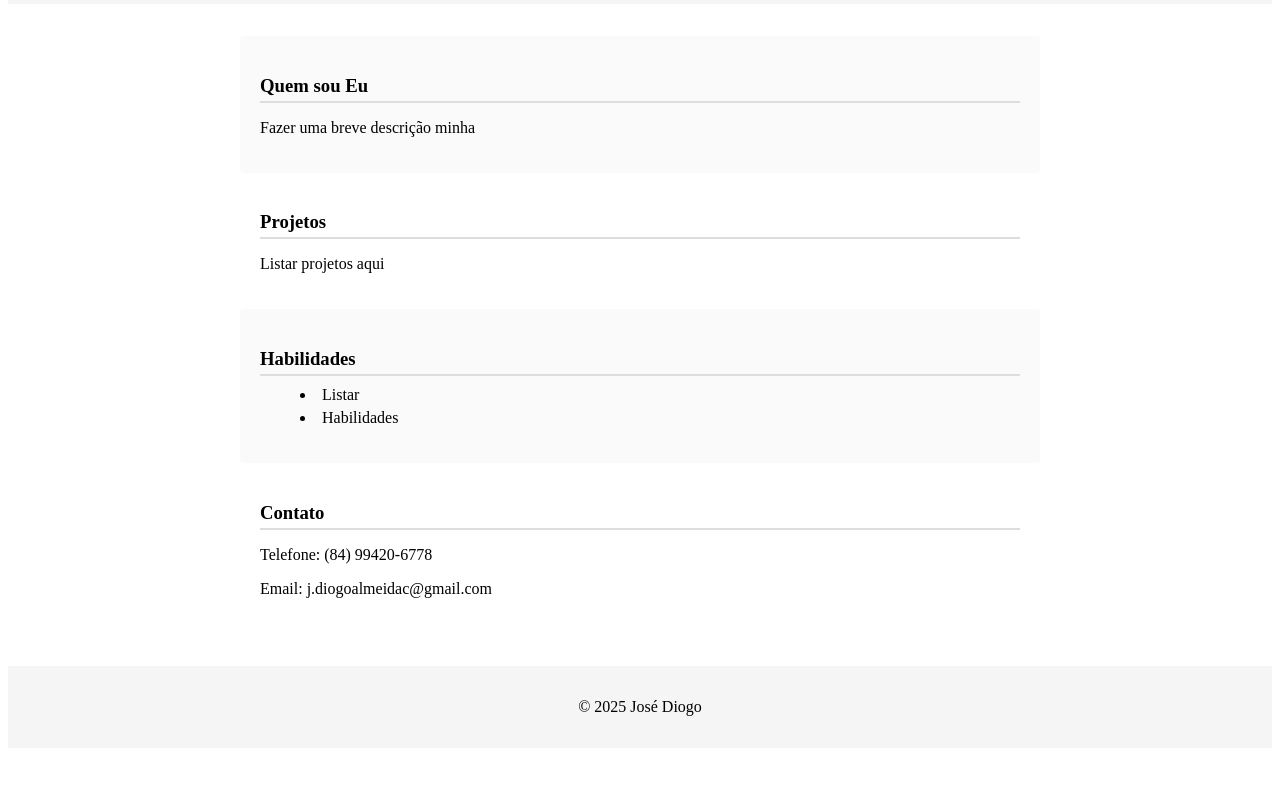
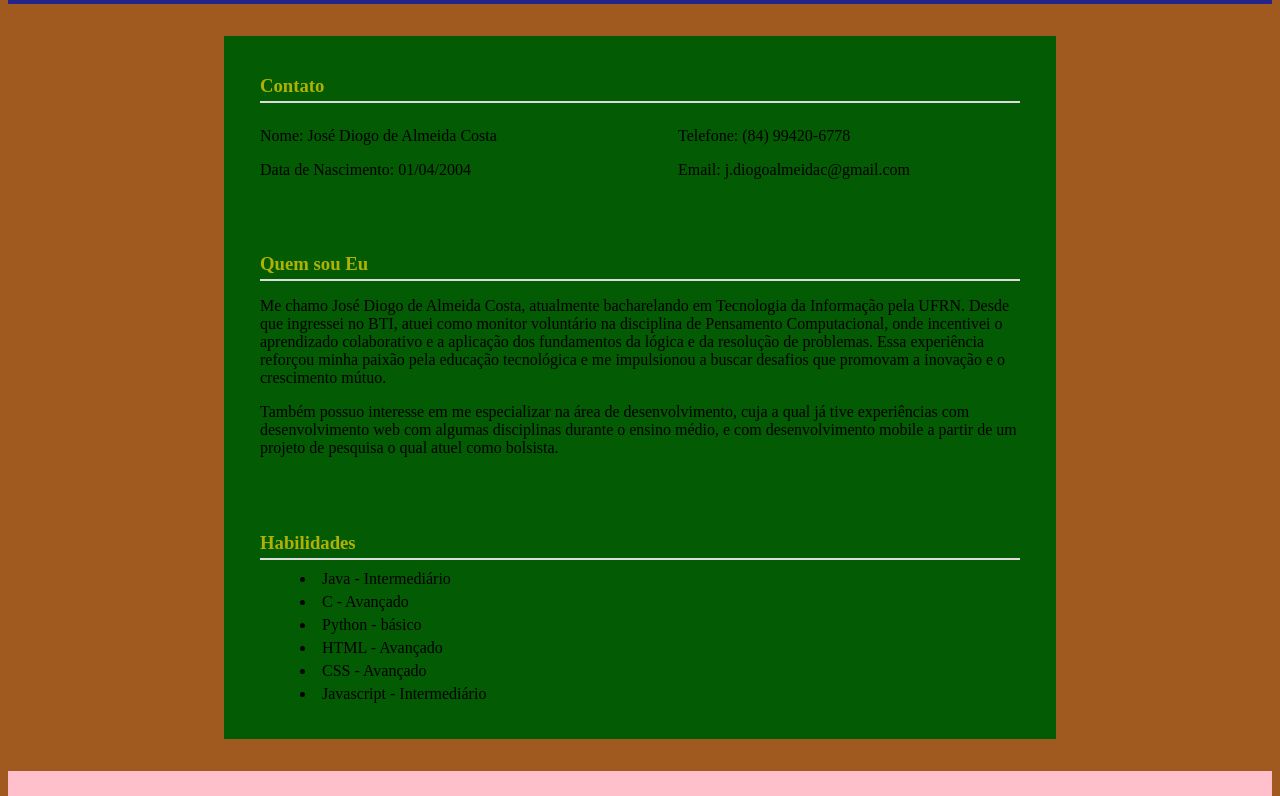
Before and after one commit to Diogo-Almeida-Costa/Mini-Projeto-II, a plain HTML site: page index.html in a window 1280 px wide. Shown: the part 124-920 px from the top of the page. Before the commit the page ends 880 px from the top, so only its background shows below. Drawn offline with Linux system fonts and the light colour scheme.

Commit message:
Estilização parcial página principal

```diff
--- a/index.html
+++ b/index.html
@@ -23,29 +23,47 @@
     </header>
 
     <article class="conteudoPrincipal">
+
+        <section class="dadosPessoais">
+            <h1> Contato </h1>
+            <div class="dadosContainer">
+                <div class="divDados">
+                    <p> Nome: José Diogo de Almeida Costa </p>
+                    <p> Data de Nascimento: 01/04/2004</p>
+                </div>
+                <div class="divDados">
+                    <p> Telefone: (84) 99420-6778 </p>
+                    <p> Email: j.diogoalmeidac@gmail.com</p>
+                </div>
+            </div>
+        </section>
+
         <section id="quemSou">
             <h1> Quem sou Eu </h1>
-            <p>Fazer uma breve descrição minha</p>
+            <p>
+                Me chamo José Diogo de Almeida Costa, atualmente bacharelando em Tecnologia da Informação pela UFRN. Desde que ingressei no BTI, atuei como monitor
+                voluntário na disciplina de Pensamento Computacional, onde incentivei o aprendizado colaborativo e a aplicação dos fundamentos da lógica e da resolução
+                de problemas. Essa experiência reforçou minha paixão pela educação tecnológica e me impulsionou a buscar desafios que promovam a inovação e o crescimento mútuo.
+            </p>
+            <p>
+                Também possuo interesse em me especializar na área de desenvolvimento, cuja a qual já tive experiências com desenvolvimento web com algumas disciplinas durante
+                o ensino médio, e com desenvolvimento mobile a partir de um projeto de pesquisa o qual atuel como bolsista.
+            </p>
         </section>
 
-        <section id="projetos">
-            <h1> Projetos </h1>
-            <p> Listar projetos aqui </p>
-        </section>
 
         <section id="habilidades">
             <h1> Habilidades </h1>
             <ul>
-                <li> Listar </li>
-                <li> Habilidades </li>
+                <li> Java - Intermediário </li>
+                <li> C - Avançado </li>
+                <li> Python - básico </li>
+                <li> HTML - Avançado </li>
+                <li> CSS - Avançado </li>
+                <li> Javascript - Intermediário </li>
             </ul>
         </section>
 
-        <section id="contato">
-            <h1> Contato </h1>
-            <p> Telefone: (84) 99420-6778 </p>
-            <p> Email: j.diogoalmeidac@gmail.com</p>
-        </section>
     </article>
 
     <footer class="footer">
--- a/style.css
+++ b/style.css
@@ -1,10 +1,33 @@
+nav ul
+{
+    list-style-type: none;
+}
+
+nav ul li
+{
+    display: inline;
+    margin-right: 20pc;
+}
+
+nav ul li a
+{
+    text-decoration: none;
+    color: white;
+}
+
+body
+{
+    background-color: rgb(160, 90, 32);
+}
+
+
 .header
 {
     display: flex;
     justify-content: space-between;
     align-items: center;
     padding: 16px 32px;
-    background-color: #f5f5f5;
+    background-color: rgb(36, 36, 139);
 }
 
 .nav
@@ -18,6 +41,7 @@
     display: flex;
     gap: 32px
 }
+
 
 .nav-list a
 {
@@ -45,11 +69,13 @@
     max-width: 800px;
     margin: 32px auto;
     padding: 0 16px;
+    background-color: rgb(3, 92, 3);
 }
 
 
 .conteudoPrincipal h1
 {
+    color: rgb(177, 177, 3);
     margin-bottom: 8px;
     border-bottom: 2px solid #ddd;
     padding-bottom: 4px;
@@ -58,21 +84,14 @@
 #quemSou
 {
     padding:20px;
-    background-color: #fafafa;
-    border-radius: 4px;
-}
-
-#projetos
-{
-    padding: 20px;
-    background-color: #fff;
+    background-color: rgb(3, 92, 3);
     border-radius: 4px;
 }
 
 #habilidades
 {
     padding: 20px;
-    background-color: #fafafa;
+    background-color: rgb(3, 92, 3);
     border-radius: 4px;
 }
 
@@ -87,17 +106,29 @@
     margin-bottom: 5px;
 }
 
-#contato
+.dadosPessoais
 {
     padding: 20px;
-    background-color: #fff;
+    background-color: rgb(3, 92, 3);
     border-radius: 4px;
+}
+
+.dadosContainer
+{
+    display: flex;
+    justify-content: space-between;
+    flex-wrap: wrap;
+}
+
+.divDados
+{
+    flex-basis: 45%;
 }
 
 .footer
 {
     text-align: center;
     padding: 16px;
-    background-color: #f5f5f5;
+    background-color: pink;
     margin-top: auto;
 }
```
